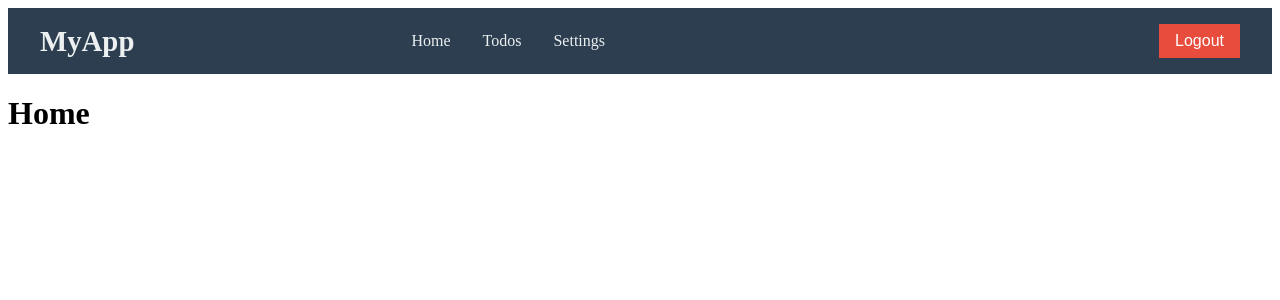
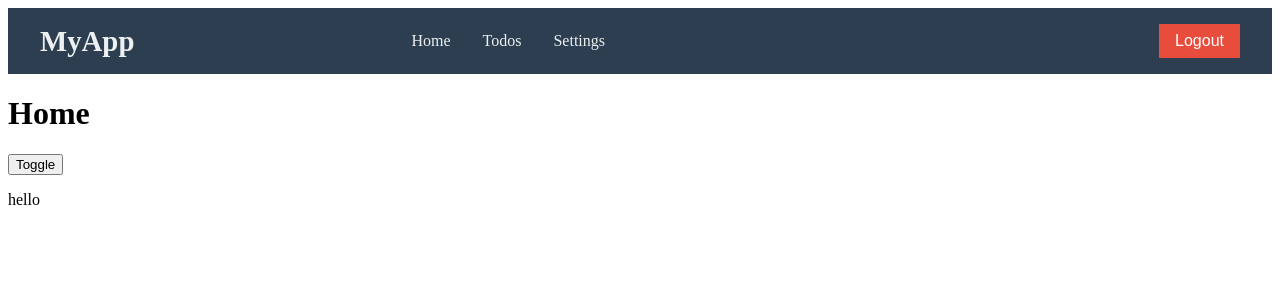
Before and after one commit to jackson1511/vue-api, a Vue app: page / in a window 1280 px wide. Shown: the top 300 px of the page. Built offline with nearby package versions, Linux system fonts and the light colour scheme; sample sign-in values are in the browser's storage.

Commit message:
transaction vue3

```diff
--- a/src/views/HomeView.vue
+++ b/src/views/HomeView.vue
@@ -1,7 +1,27 @@
-<script setup></script>
+<script setup>
+import { ref } from 'vue'
+const show = ref(true)
+</script>
 
 <template>
   <main>
     <h1>Home</h1>
+    <button @click="show = !show">Toggle</button>
+    <Transition>
+      <p v-if="show">hello</p>
+    </Transition>
   </main>
 </template>
+
+<style>
+/* we will explain what these classes do next! */
+.v-enter-active,
+.v-leave-active {
+  transition: opacity 0.5s ease;
+}
+
+.v-enter-from,
+.v-leave-to {
+  opacity: 0;
+}
+</style>
```
